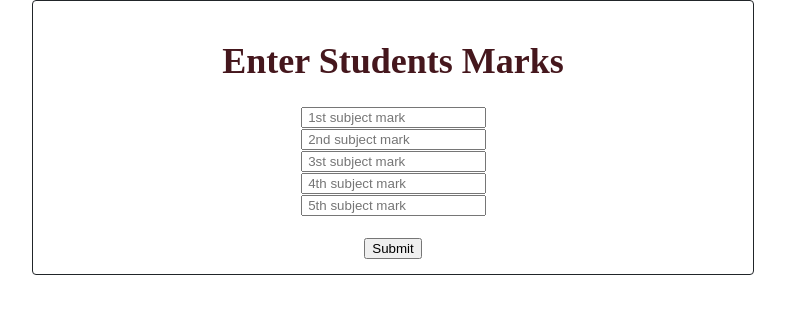
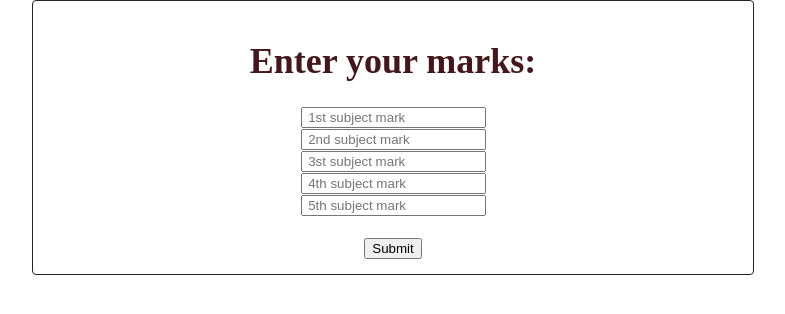
Before and after one commit to anaes0/gradesAvg, a plain HTML site: page index.html in a window 1280 px wide. Shown: the whole page, without its empty margins (247-1032 px from the left). Drawn offline with Linux system fonts and the light colour scheme.

```diff
--- a/index.html
+++ b/index.html
@@ -4,7 +4,7 @@
 		<title> Grades lab 9 </title>
 		<link rel="stylesheet"  href="style.css" />
 	</head>
-	<h1>Enter Students Marks</h1>
+	<h1>Enter your marks:</h1>
 	<input type="text" id="grade1" placeholder=" 1st subject mark"><br>
 	<input type="text" id="grade2" placeholder=" 2nd subject mark"><br>
 	<input type="text" id="grade3" placeholder=" 3st subject mark"><br>
```
